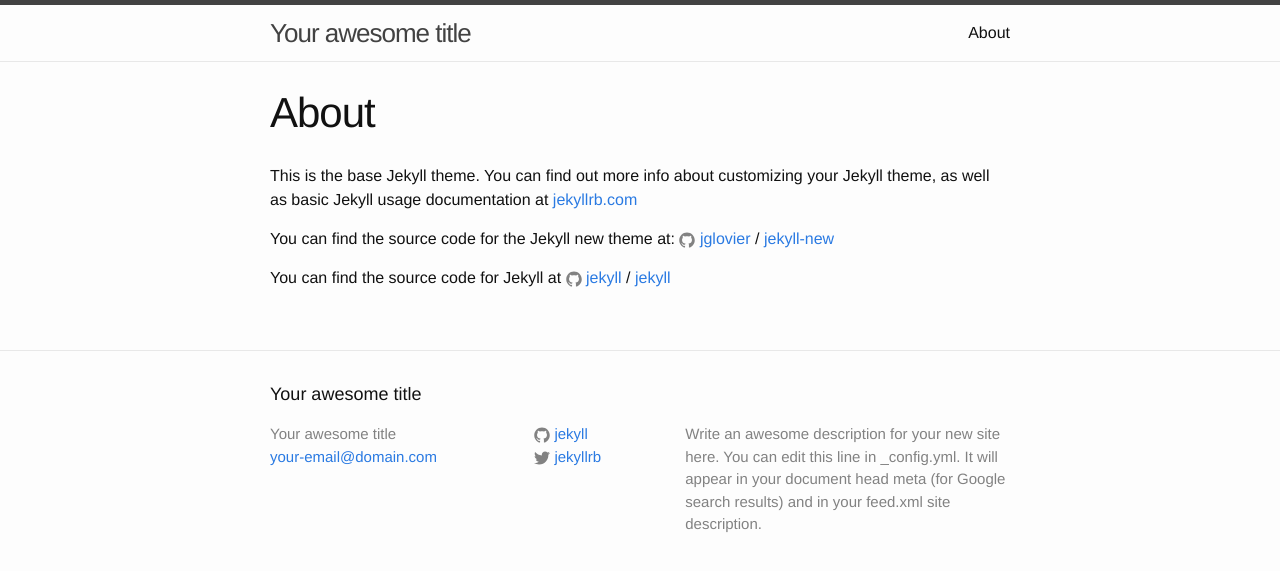
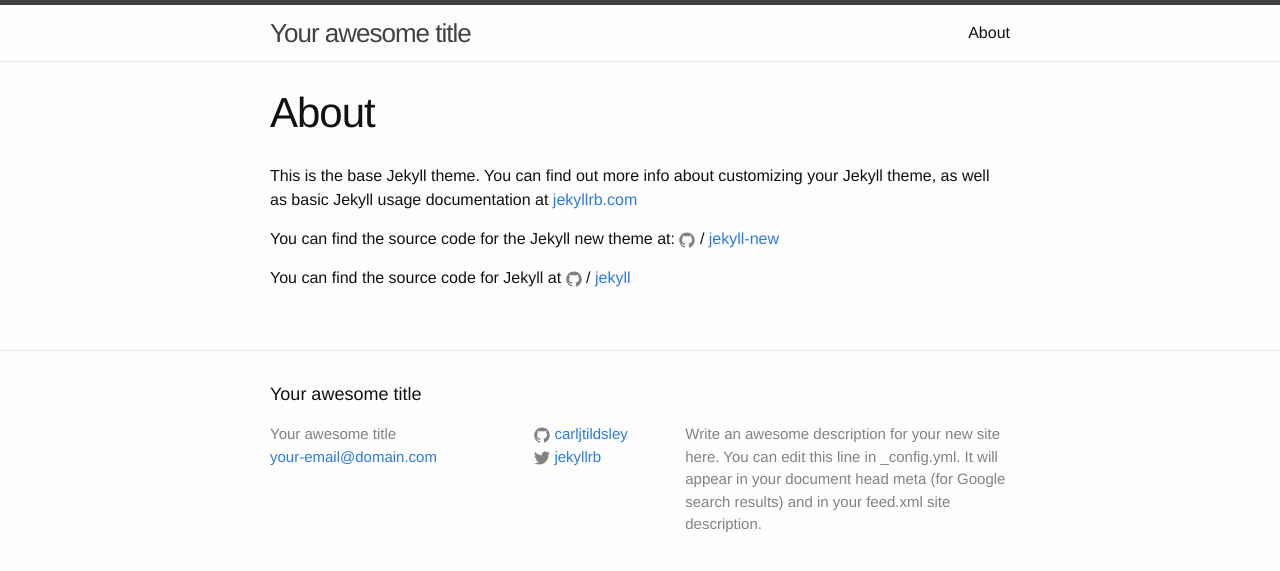
Before and after one commit to CarlJTildsley/carljtildsley.github.io, a Jekyll site: the page built from site/about.md, in a window 1280 px wide. Shown: the top 571 px of the page. Built offline with Jekyll 4.4.1, drawn with Linux system fonts in a browser that asks for light colours.

Commit message:
Updated about.md and config.yml

```diff
--- a/site/_config.yml
+++ b/site/_config.yml
@@ -13,9 +13,9 @@ description: > # this means to ignore newlines until "baseurl:"
   line in _config.yml. It will appear in your document head meta (for
   Google search results) and in your feed.xml site description.
 baseurl: "" # the subpath of your site, e.g. /blog
-url: "http://yourdomain.com" # the base hostname & protocol for your site
+url: "http://carljtildsley.github.io" # the base hostname & protocol for your site
 twitter_username: jekyllrb
-github_username:  jekyll
+github_username:  carljtildsley
 
 # Build settings
 markdown: kramdown
--- a/site/about.md
+++ b/site/about.md
@@ -7,9 +7,9 @@ permalink: /about/
 This is the base Jekyll theme. You can find out more info about customizing your Jekyll theme, as well as basic Jekyll usage documentation at [jekyllrb.com](http://jekyllrb.com/)
 
 You can find the source code for the Jekyll new theme at:
-{% include icon-github.html username="jglovier" %} /
+{% include icon-github.html %} /
 [jekyll-new](https://github.com/jglovier/jekyll-new)
 
 You can find the source code for Jekyll at
-{% include icon-github.html username="jekyll" %} /
+{% include icon-github.html %} /
 [jekyll](https://github.com/jekyll/jekyll)
```
